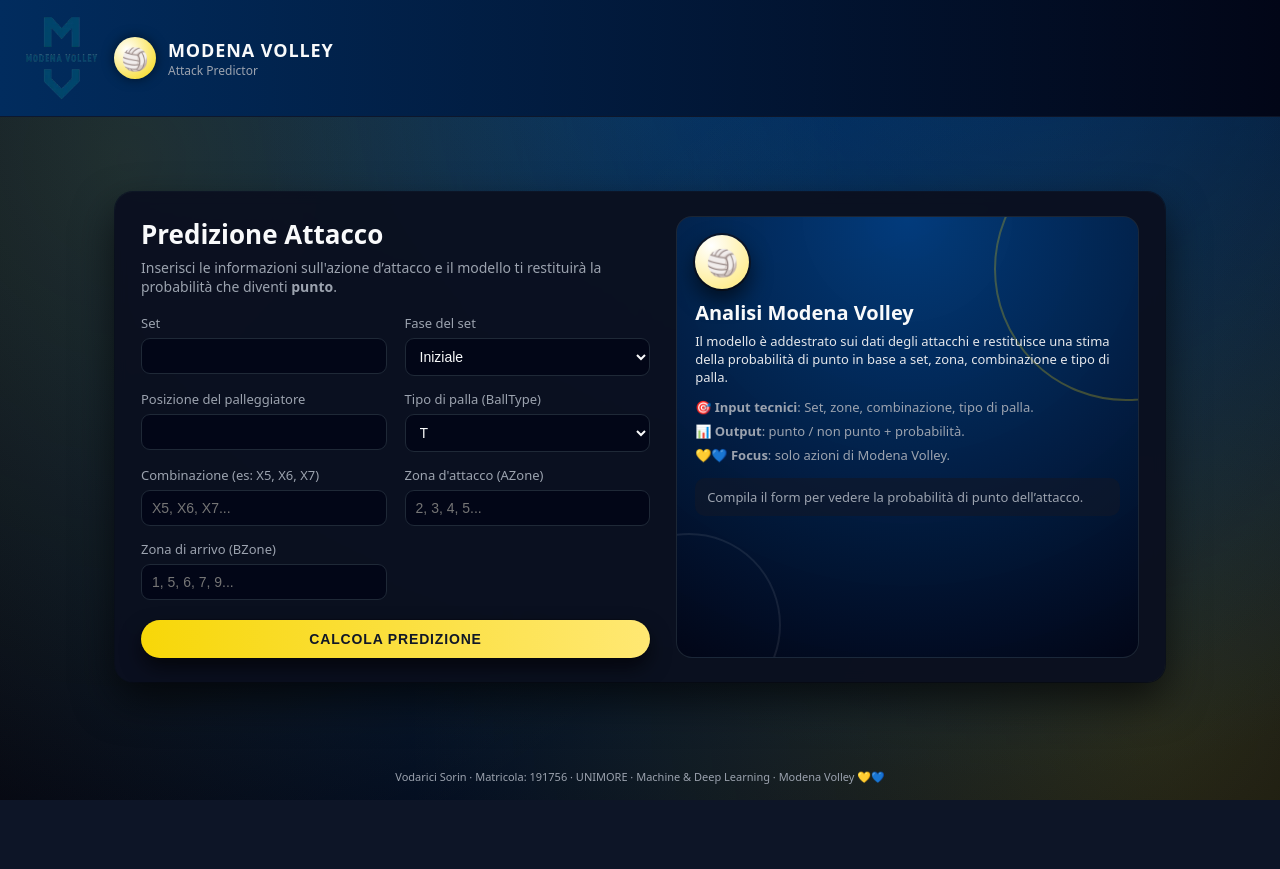
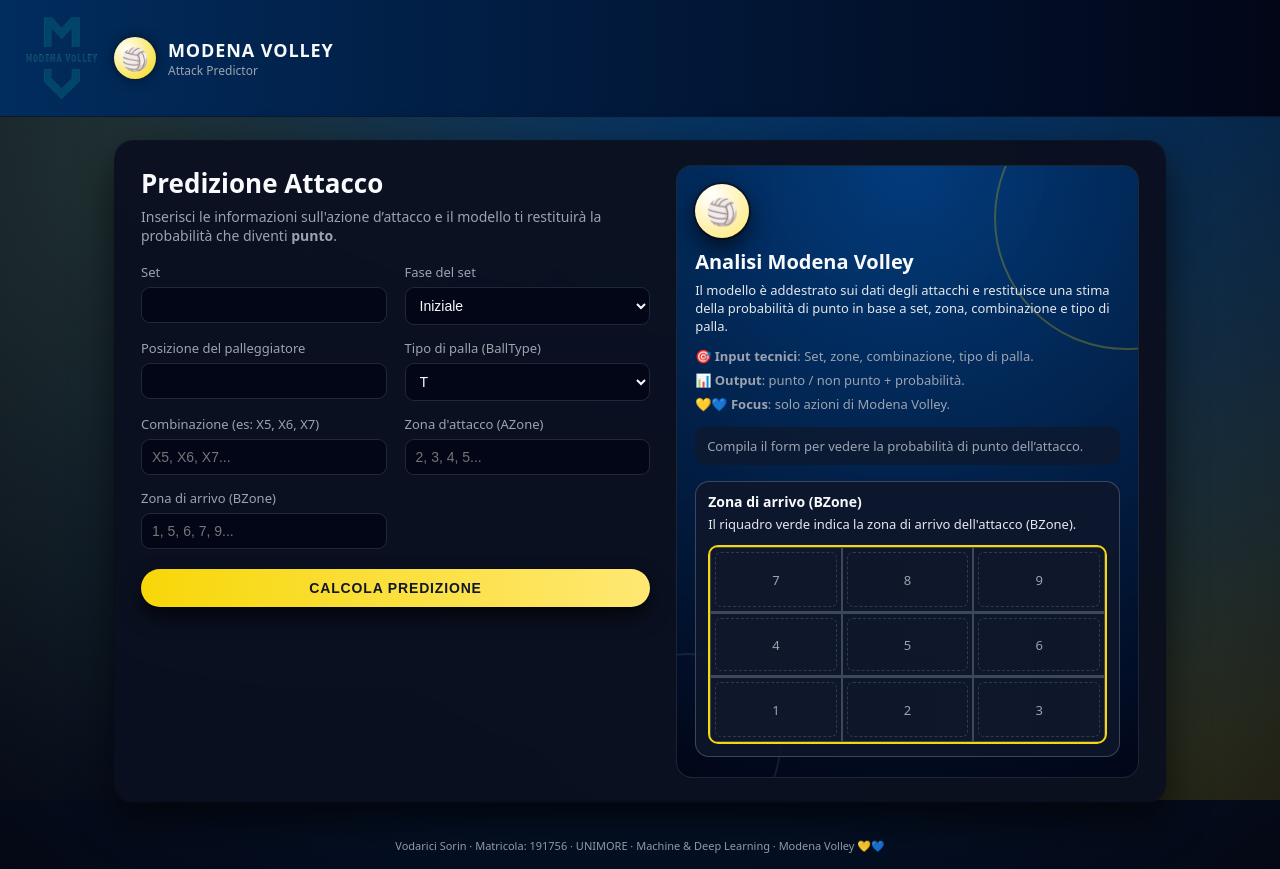
Before and after one commit to 331964-sys/modena-volley-predicotr, a Flask app: page / in a window 1280 px wide. Before the commit the page ends 800 px from the top, so only its background shows below. Run offline with Flask 3, Linux system fonts and the light colour scheme; parts of the project's set-up code (start-up, migrations or seed data) failed here and were passed over.

Commit message:
Aggiornamento: campo pallavolo + highlight BZone + fix

```diff
--- a/app.py
+++ b/app.py
@@ -24,6 +24,7 @@ FEATURES = [
 def index():
     prediction = None
     prob = None
+    bzone = None
 
     if request.method == "POST":
         # Raccolgo i valori dal form HTML
@@ -36,6 +37,9 @@ def index():
         data["AZone"] = request.form.get("AZone")
         data["BZone"] = request.form.get("BZone")
 
+        # Salviamo il campo
+        bzone = data["BZone"]
+
         # Creo un DataFrame da inviare al modello
         df_input = pd.DataFrame([data], columns=FEATURES)
 
@@ -46,7 +50,7 @@ def index():
         prediction = "PUNTO" if pred_point == 1 else "NON PUNTO"
         prob = round(prob_point * 100, 1)
 
-    return render_template("index.html", prediction=prediction, prob=prob)
+    return render_template("index.html", prediction=prediction, prob=prob, bzone=bzone)
 
 
 if __name__ == "__main__":
--- a/static/script.js
+++ b/static/script.js
@@ -1 +1,15 @@
 console.log("Modena Volley predictor loaded.");
+document.addEventListener("DOMContentLoaded", () => {
+  const courtWrapper = document.querySelector(".court-wrapper");
+  if (!courtWrapper) return;
+
+  const currentBZone = courtWrapper.getAttribute("data-current-bzone");
+  if (!currentBZone) return; // niente selezione se non c'è ancora predizione
+
+  const cells = document.querySelectorAll(".court-cell");
+  cells.forEach(cell => {
+    if (cell.getAttribute("data-zone") === currentBZone) {
+      cell.classList.add("active");
+    }
+  });
+});
--- a/static/style.css
+++ b/static/style.css
@@ -365,3 +365,88 @@ button:active {
         font-size: 16px;
     }
 }
+
+
+/* ==== VOLLEY COURT MAP ==== */
+
+.court-wrapper {
+    position: relative;
+    z-index: 1;
+    margin-top: 16px;
+    padding: 10px 12px 12px;
+    border-radius: 14px;
+    background: rgba(15, 23, 42, 0.86);
+    border: 1px solid rgba(148, 163, 184, 0.35);
+}
+
+.court-title {
+    font-size: 14px;
+    margin-bottom: 4px;
+}
+
+.court-subtitle {
+    font-size: 12px;
+    color: var(--text-muted);
+    margin-bottom: 10px;
+}
+
+.court {
+    width: 100%;
+    aspect-ratio: 2 / 1; /* campo largo */
+    border-radius: 10px;
+    overflow: hidden;
+    border: 2px solid var(--modena-yellow);
+    display: flex;
+    flex-direction: column;
+    background: linear-gradient(
+        to right,
+        rgba(15, 23, 42, 0.95),
+        rgba(15, 23, 42, 0.98)
+    );
+}
+
+.court-row {
+    flex: 1;
+    display: flex;
+}
+
+.court-cell {
+    flex: 1;
+    border: 1px solid rgba(148, 163, 184, 0.35);
+    display: flex;
+    align-items: center;
+    justify-content: center;
+    font-size: 13px;
+    color: var(--text-muted);
+    position: relative;
+    transition: background 0.15s ease, transform 0.08s ease, box-shadow 0.12s ease;
+}
+
+/* linee di metà campo */
+.court-row:nth-child(2) .court-cell {
+    border-top-width: 2px;
+    border-bottom-width: 2px;
+}
+
+.court-cell::after {
+    content: "";
+    position: absolute;
+    inset: 4px;
+    border-radius: 6px;
+    border: 1px dashed rgba(148, 163, 184, 0.25);
+}
+
+/* stato attivo (zona selezionata) */
+.court-cell.active {
+    background: radial-gradient(circle at 30% 20%, #bbf7d0, #16a34a);
+    color: #022c22;
+    font-weight: 700;
+    box-shadow:
+        0 0 0 1px rgba(22, 163, 74, 0.9),
+        0 0 22px rgba(22, 163, 74, 0.8);
+    transform: scale(1.02);
+}
+
+.court-cell.active::after {
+    border-color: rgba(255, 255, 255, 0.5);
+}
--- a/templates/index.html
+++ b/templates/index.html
@@ -115,6 +115,34 @@
                     Compila il form per vedere la probabilità di punto dell’attacco.
                 </div>
                 {% endif %}
+                            <div class="court-wrapper" data-current-bzone="{{ bzone or '' }}">
+                <h3 class="court-title">Zona di arrivo (BZone)</h3>
+                <p class="court-subtitle">
+                    Il riquadro verde indica la zona di arrivo dell'attacco (BZone).
+                </p>
+
+                <div class="court">
+                    <!-- Riga posteriore: 7 8 9 -->
+                    <div class="court-row">
+                        <div class="court-cell" data-zone="7">7</div>
+                        <div class="court-cell" data-zone="8">8</div>
+                        <div class="court-cell" data-zone="9">9</div>
+                    </div>
+                    <!-- Riga centrale: 4 5 6 -->
+                    <div class="court-row">
+                        <div class="court-cell" data-zone="4">4</div>
+                        <div class="court-cell" data-zone="5">5</div>
+                        <div class="court-cell" data-zone="6">6</div>
+                    </div>
+                    <!-- Riga anteriore: 1 2 3 -->
+                    <div class="court-row">
+                        <div class="court-cell" data-zone="1">1</div>
+                        <div class="court-cell" data-zone="2">2</div>
+                        <div class="court-cell" data-zone="3">3</div>
+                    </div>
+                </div>
+            </div>
+
             </div>
         </div>
     </section>
```
